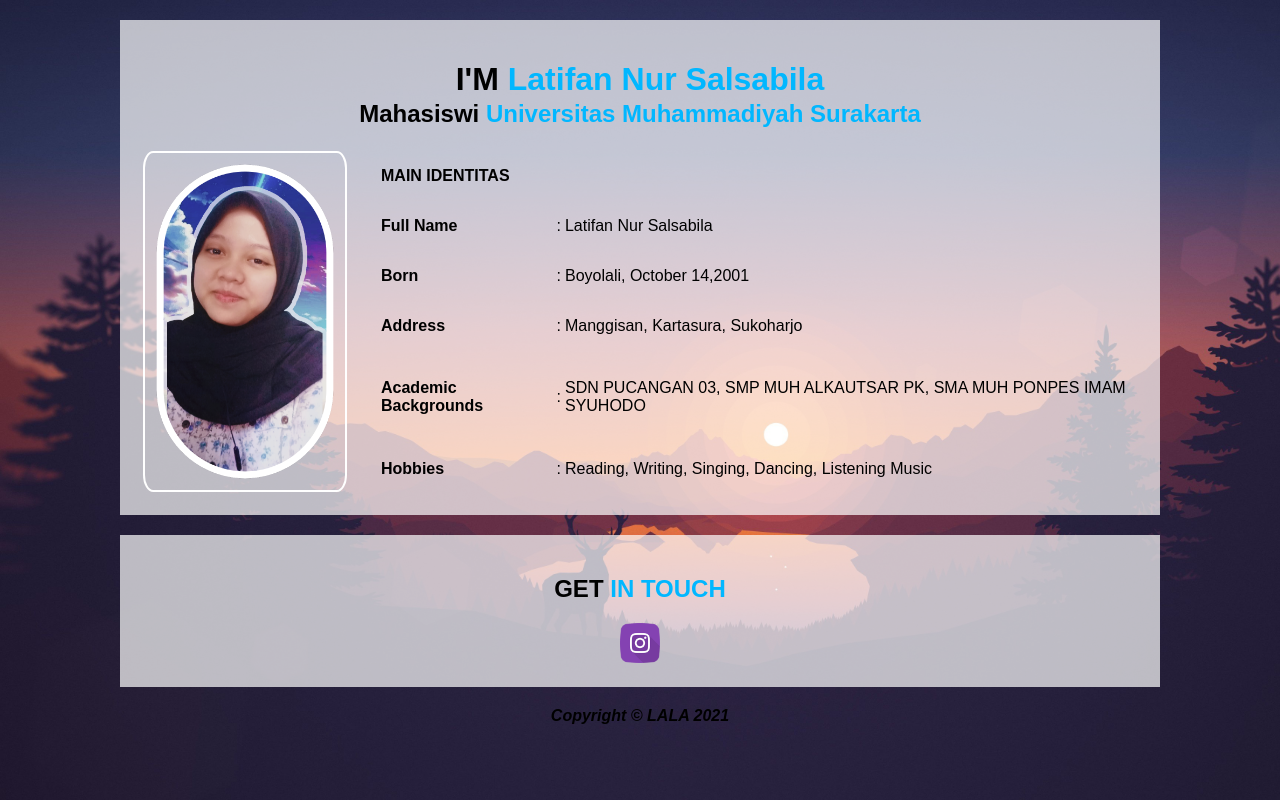
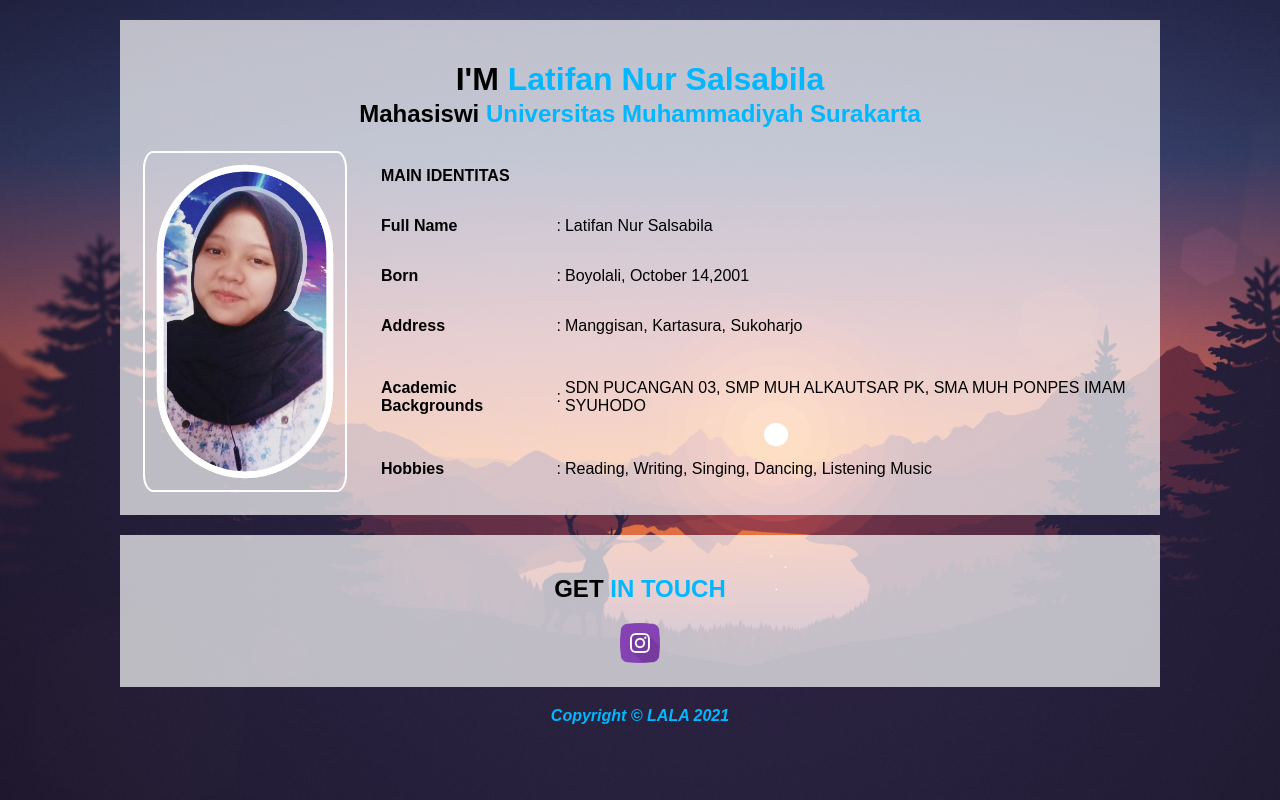
Before and after one commit to noleptamvan/TUGAS-LALA, a plain HTML site: page index.html in a window 1280 px wide. Drawn offline with Linux system fonts and the light colour scheme.

Commit message:
Add files via upload

```diff
--- a/index.html
+++ b/index.html
@@ -3,7 +3,9 @@
 <head>
     <meta charset="UTF-8">
     <meta name="viewport" content="width=device-width, initial-scale=1.0">
+    <!--INI NAMA PAGE WOI-->
     <title>MY PROFILE</title>
+    <!--MARI MEWARNAI-->
     <style>
         body, h1, h2, p, a,td, span {
             font-family: Arial, Helvetica, sans-serif;
@@ -25,14 +27,18 @@
         }
     </style>
 </head>
+<!--BACKGROUND NIH CUY-->
 <body style="background: url(https://raw.githubusercontent.com/noleptamvan/TUGAS-LALA/main/178440.jpg);background-size: cover;background-attachment: fixed;">
     <div class="wrap">
+        <!--CERITANYA JUDUL-->
         <h1 align="center">I'M <span>Latifan Nur Salsabila</span></h1>
         <h2 align="center" style="margin-top: -20px;">Mahasiswi <span>Universitas</span> <span>Muhammadiyah</span> <span>Surakarta</span></h2>
         <table>
+            <!--FOTO PROFIL TUR WAGU-->
             <tr>
                 <td rowspan="8" width="100px"> <img src="https://raw.githubusercontent.com/noleptamvan/TUGAS-LALA/main/pasfoto.png" width="200px" style="display: block;border-radius: 5%;border-color:white;margin-right:30px" border="2px" ></td>
             </tr>
+            <!--DATA DIRI-->
             <tr>
                 <td><b>MAIN IDENTITAS</b></td>
             </tr>
@@ -54,6 +60,7 @@
             </tr>
         </table>
     </div>
+    <!--LINK BUAT IG-->
     <div class="wrap" align="center">
         <h2 align="center">GET <span>IN TOUCH</span></h2>
         <a class="icon" href="https://instagram.com/lathifah0314_/"><img src="https://raw.githubusercontent.com/noleptamvan/TUGAS-LALA/main/icons/Instagram.png" alt="" width="40px"></a>
@@ -61,8 +68,8 @@
 
     </div>
     <footer>
-        <p align="center"><b><i>
-            Copyright © LALA 2021</i></b>
+        <p align="center"><b><i><span>
+            Copyright © LALA 2021</span></i></b>
         </p>
     </footer>
 </body>
```
